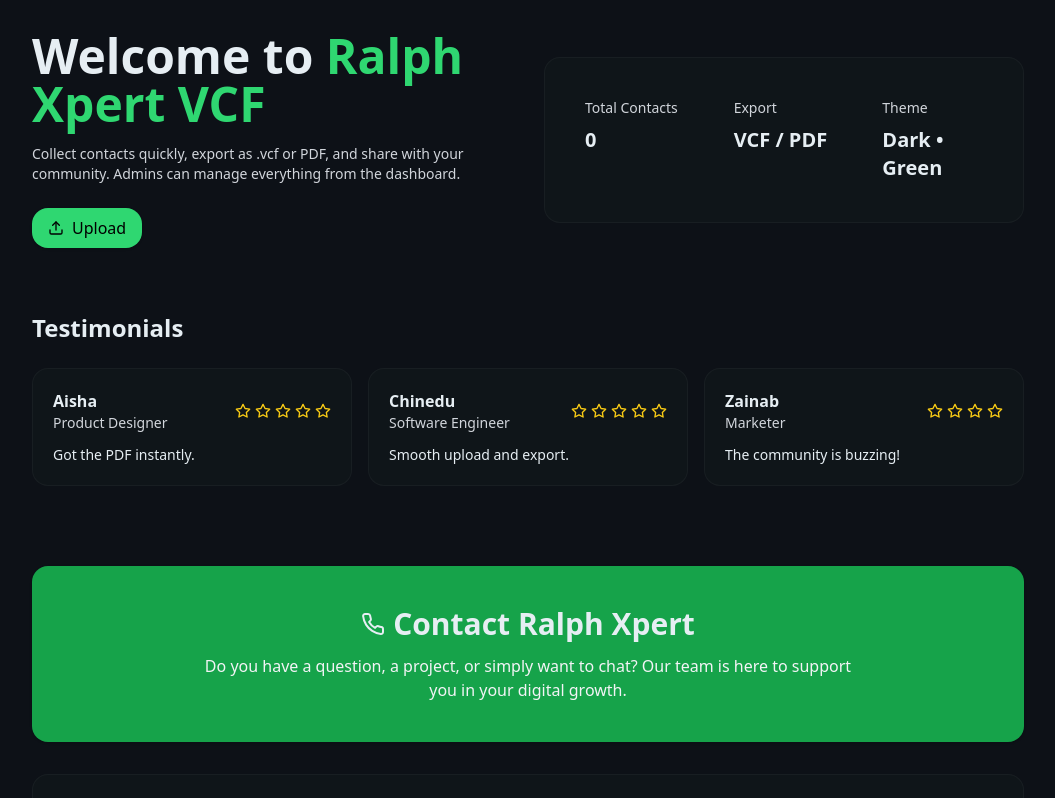
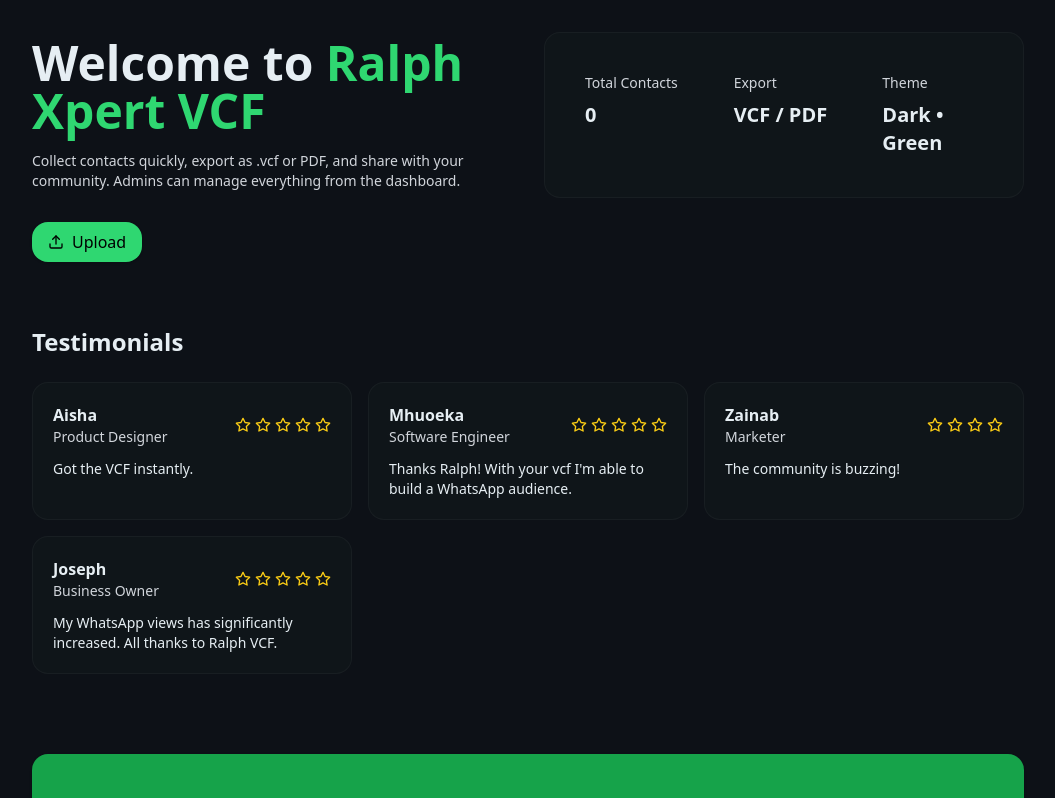
Before and after one commit to Benfeitech/Ralph-Xpert-Vcf, a Next.js app: page / in a window 1280 px wide. Shown: the top 798 px of the page, without its empty margins (112-1167 px from the left). Built offline with nearby package versions, Linux system fonts and the light colour scheme; no server answers.

Commit message:
Update index.js

```diff
--- a/pages/index.js
+++ b/pages/index.js
@@ -49,13 +49,13 @@ export default function Home() {
     {
       name: "Aisha",
       role: "Product Designer",
-      result: "Got the PDF instantly.",
+      result: "Got the VCF instantly.",
       rating: 5,
     },
     {
-      name: "Chinedu",
+      name: "Mhuoeka",
       role: "Software Engineer",
-      result: "Smooth upload and export.",
+      result: "Thanks Ralph! With your vcf I'm able to build a WhatsApp audience.",
       rating: 5,
     },
     {
@@ -63,6 +63,12 @@ export default function Home() {
       role: "Marketer",
       result: "The community is buzzing!",
       rating: 4,
+    },
+    {
+      name: "Joseph",
+      role: "Business Owner",
+      result: "My WhatsApp views has significantly increased. All thanks to Ralph VCF.",
+      rating: 5,
     },
   ];
 
@@ -113,13 +119,6 @@ export default function Home() {
             Collect contacts quickly, export as .vcf or PDF, and share with your
             community. Admins can manage everything from the dashboard.
           </p>
-          <div className="mt-6 flex gap-3">
-            <Link href="/upload">
-              <a className="inline-flex items-center gap-2 btn-primary px-4 py-2 rounded-2xl shadow">
-                <Upload size={16} /> Upload
-              </a>
-            </Link>
-          </div>
         </div>
 
         <motion.div
@@ -143,6 +142,14 @@ export default function Home() {
           </div>
         </motion.div>
       </div>
+
+<div className="mt-6 flex gap-3">
+            <Link href="/upload">
+              <a className="inline-flex items-center gap-2 btn-primary px-4 py-2 rounded-2xl shadow">
+                <Upload size={16} /> Upload
+              </a>
+            </Link>
+          </div>
 
       {/* TESTIMONIALS SECTION */}
       <div className="mt-16">
```
